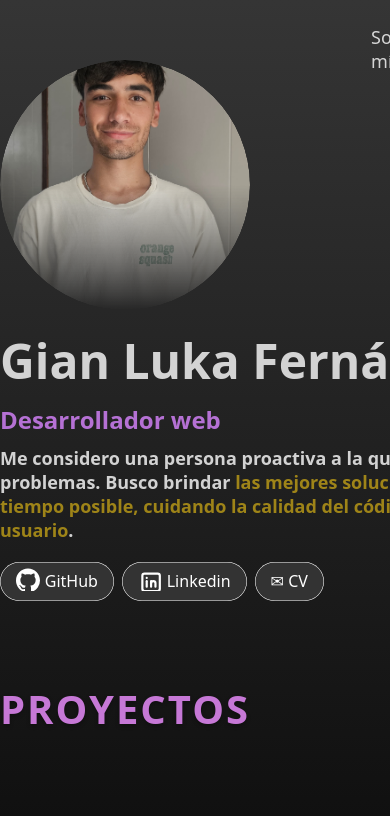
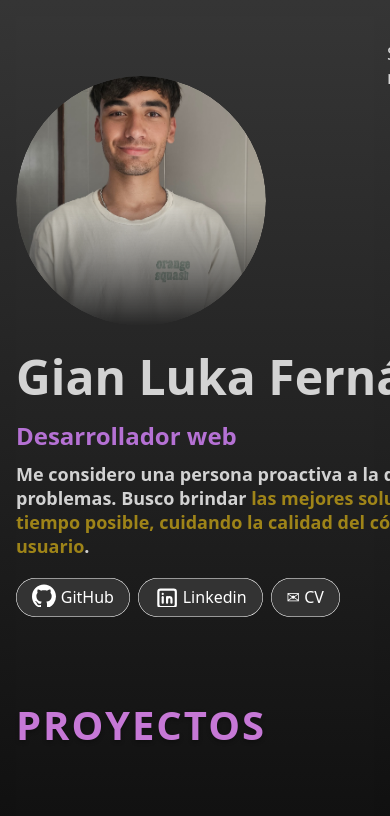
Before and after one commit to Gian282004/Portfolio, an Angular app: page / in a window 390 px wide. Shown: the top 816 px of the page. Built offline with nearby package versions, Linux system fonts and the light colour scheme.

Commit message:
add padding for smaller devices

```diff
--- a/src/styles.css
+++ b/src/styles.css
@@ -11,5 +11,12 @@ html, body {
     background: linear-gradient(to bottom, #353535 0%, #0f0f0f 100%);
     background-repeat: no-repeat;
     background-attachment: fixed;
+    position: relative;
     scroll-behavior: smooth;
   }
+
+  @media (max-width: 600px) {
+    html {
+      padding: 16px;
+    }
+  }
```
